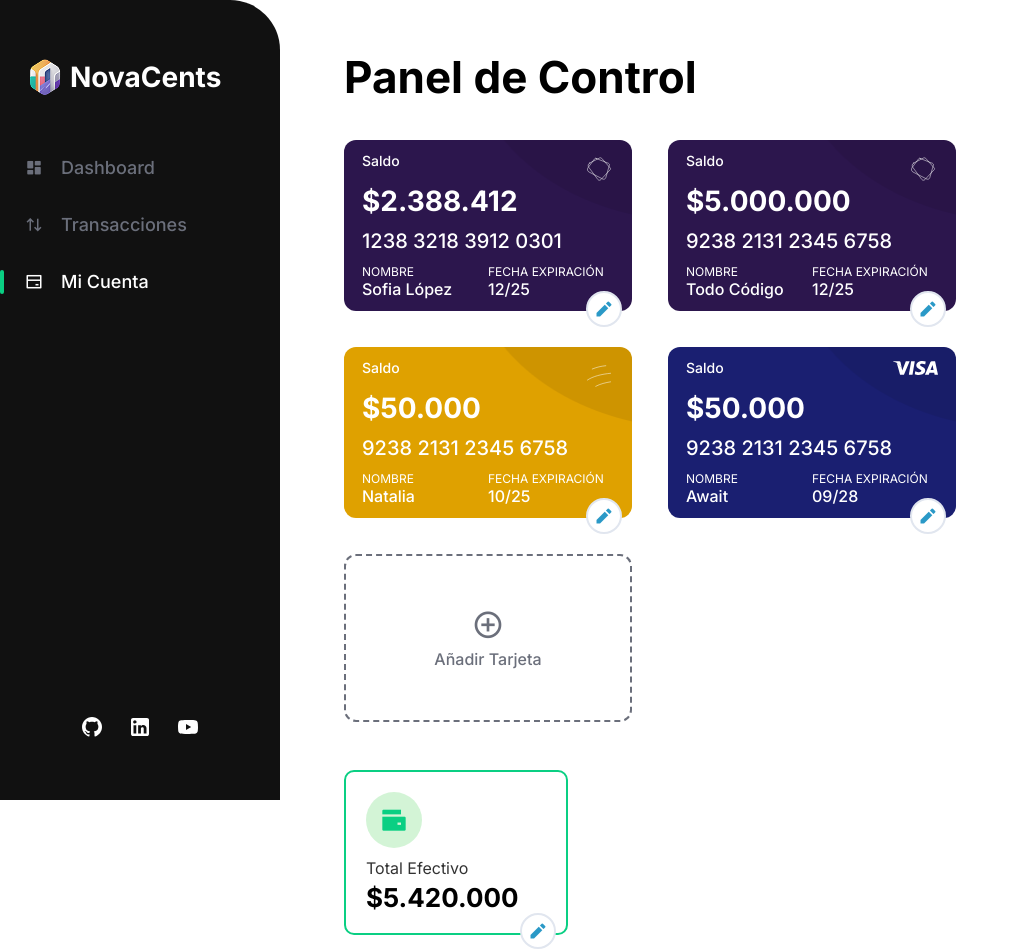
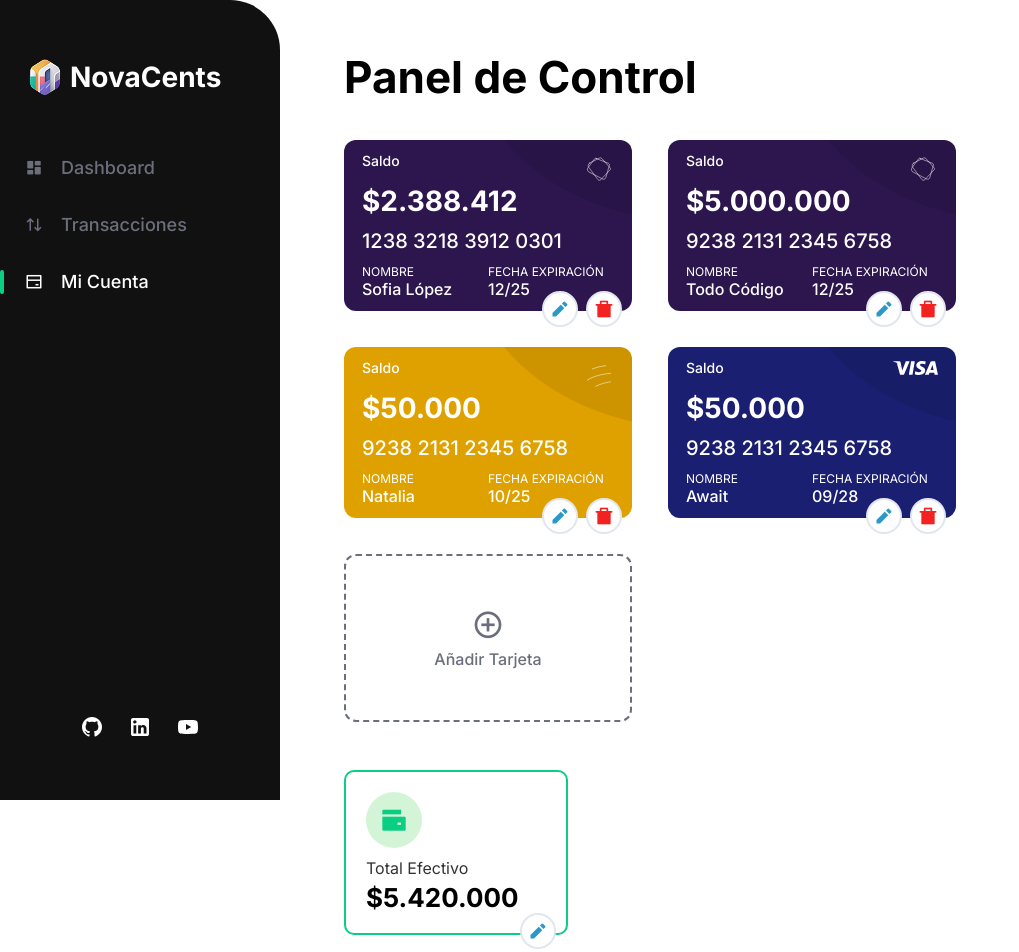
Before and after one commit to eddiedev14/NovaCents, a website built with Vite: page src/pages/account.html in a window 1280 px wide. Shown: the whole page, without its empty margins (0-1019 px from the left). Built offline with nearby package versions, Linux system fonts and the light colour scheme; data requests are answered from the project's data file; what micromodal, notyf would draw is missing.

Commit message:
🎨 style: Add delete button to cards

```diff
--- a/src/css/components/cards.css
+++ b/src/css/components/cards.css
@@ -79,6 +79,17 @@
     font-size: 16px;
 }
 
+.card__buttons{
+    display: flex;
+    gap: 8px;
+}
+
+.card__buttons, .effective__edit{
+    position: absolute;
+    right: 10px;
+    bottom: -16px;
+}
+
 .card__button, .effective__edit{
     width: 36px;
     height: 36px;
@@ -88,10 +99,14 @@
     border: 2px solid #E1E6EF;
     cursor: pointer;
     transition: .3s ease-in-out scale;
-    position: absolute;
-    right: 10px;
-    bottom: -16px;
+}
+
+.card__button:first-child, .effective__edit{
     color: var(--blue);
+}
+
+.card__button:last-child{
+    color: var(--red);
 }
 
 .card__button:hover, .effective__edit:hover{
--- a/src/js/modules/classes/UI.js
+++ b/src/js/modules/classes/UI.js
@@ -78,6 +78,10 @@ class UI{
             cardBottom.appendChild(firstcardColumn)
             cardBottom.appendChild(secondcardColumn)
 
+            //* Buttons
+            const cardButtons = document.createElement("DIV");
+            cardButtons.classList.add("card__buttons")
+
             //* Edit button
             const editBtn = document.createElement("BUTTON");
             editBtn.type = "button";
@@ -93,13 +97,30 @@ class UI{
 
             editBtn.appendChild(editIcon)
 
+            //* Delete button
+            const deleteBtn = document.createElement("BUTTON");
+            deleteBtn.type = "button";
+            deleteBtn.classList.add("card__button");
+            deleteBtn.ariaLabel = "Delete card";
+            deleteBtn.onclick = e => {
+                console.log("Eliminando...")
+            }
+
+            const deleteIcon = document.createElement("I");
+            deleteIcon.classList.add("ri-delete-bin-7-fill");
+
+            deleteBtn.appendChild(deleteIcon)
+
+            cardButtons.appendChild(editBtn)
+            cardButtons.appendChild(deleteBtn)
+
             //* Add elements to article
             article.appendChild(cardImage)
             article.appendChild(cardSubtitle)
             article.appendChild(cardBalanceText)
             article.appendChild(cardNumberText)
             article.appendChild(cardBottom)
-            article.appendChild(editBtn)
+            article.appendChild(cardButtons)
 
             //* Add cards card to DOM
             creditCardsContainer.insertBefore(article, addCreditCardContainer)
```
